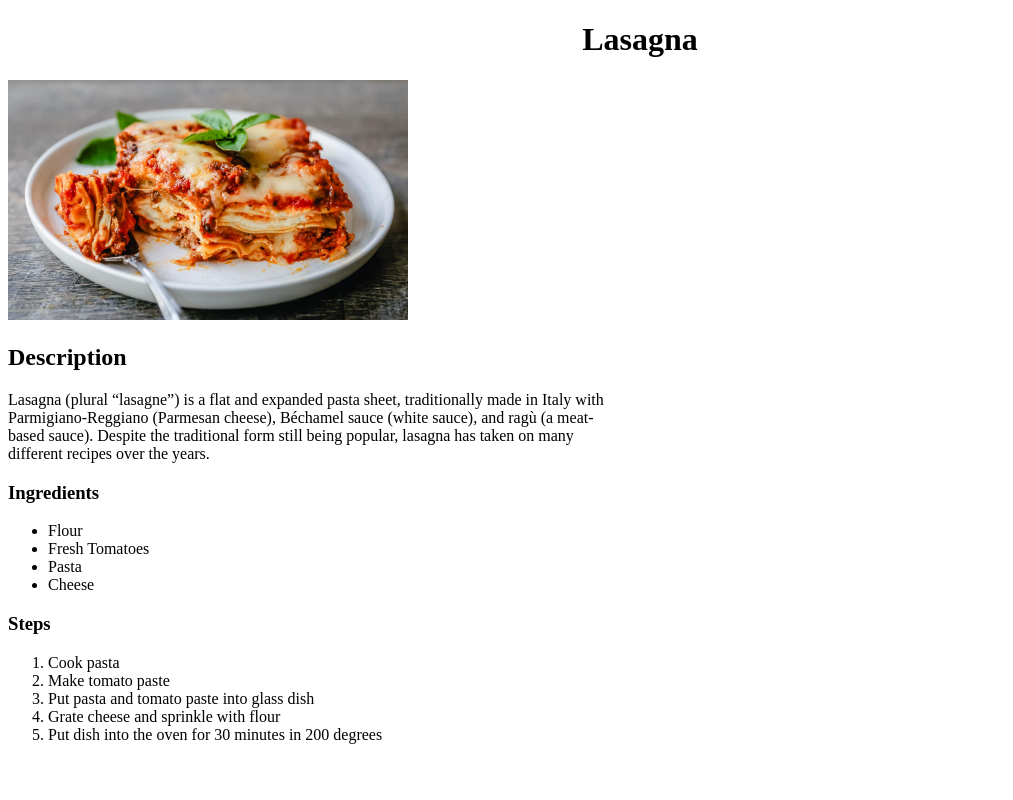
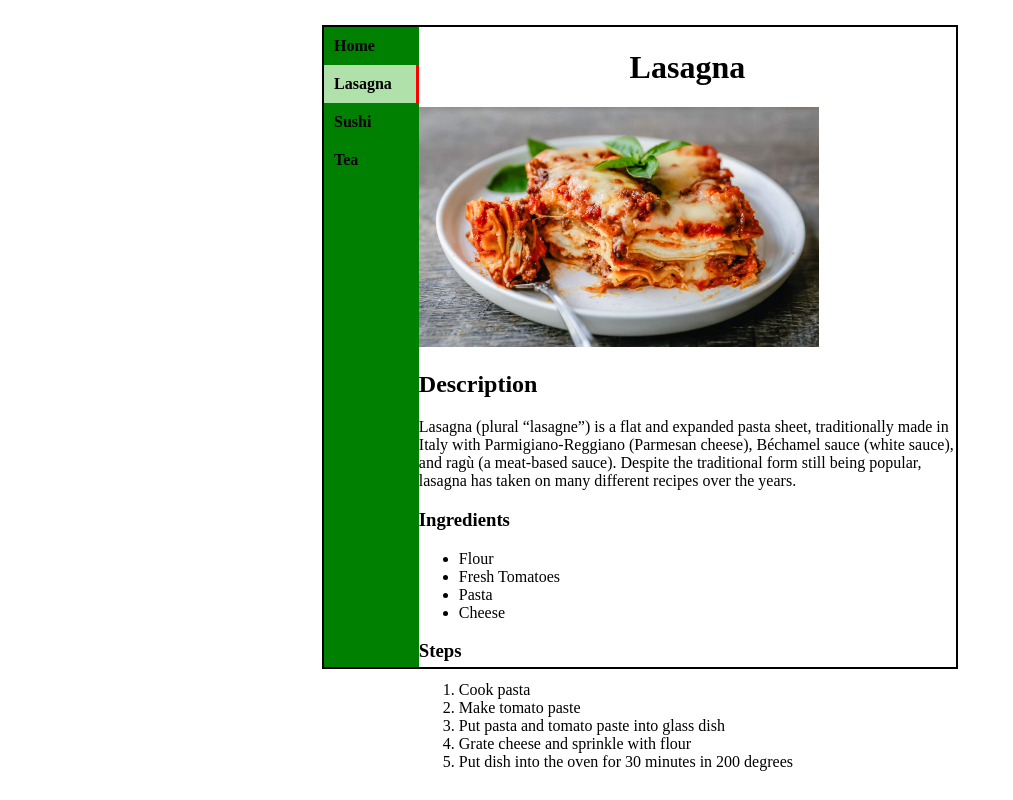
Before and after one commit to froter1/odin-recipes, a plain HTML site: page recipes/lasagna.html in a window 1280 px wide. Shown: the whole page, without its empty margins (0-1013 px from the left). Drawn offline with Linux system fonts and the light colour scheme.

Commit message:
Add organisation divs

```diff
--- a/recipes/lasagna.html
+++ b/recipes/lasagna.html
@@ -7,6 +7,17 @@
     </head>
 
     <body>
+        <div class="main">
+            <div class="nav">
+                <ul>
+                    <li><a href="../index.html">Home</a></li>
+                    <li class="active"><a href="lasagna.html">Lasagna</a></li>
+                    <li><a href="sushi.html">Sushi</a></li>
+                    <li><a href="tee.html">Tea</a></li>
+                </ul>
+                </div>
+
+            <div class="content">
                 <h1>Lasagna</h1>
 
                 <img src="images/lasagne.jpg" alt="Ready lasagna" style="max-width: 400px;">
@@ -33,5 +44,7 @@
                     <li>Grate cheese and sprinkle with flour</li>
                     <li>Put dish into the oven for 30 minutes in 200 degrees</li>
                 </ol>
+            </div>
+        </div>
     </body>
 </html>
```
Also changed, not shown: recipes/sushi.html (+13 -0 lines), recipes/tee.html (+13 -0 lines). Lines whose indentation alone changed are shown as unchanged.
